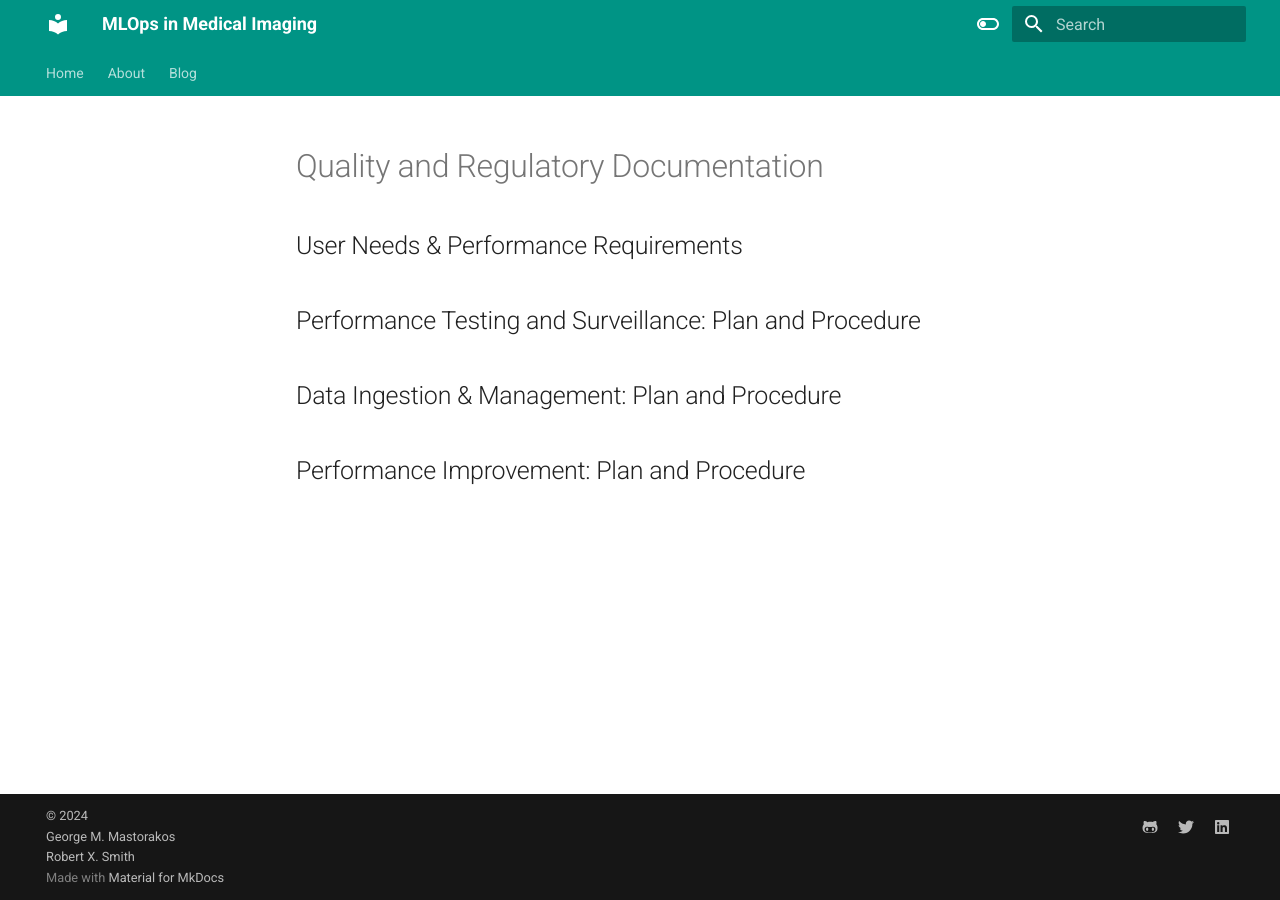
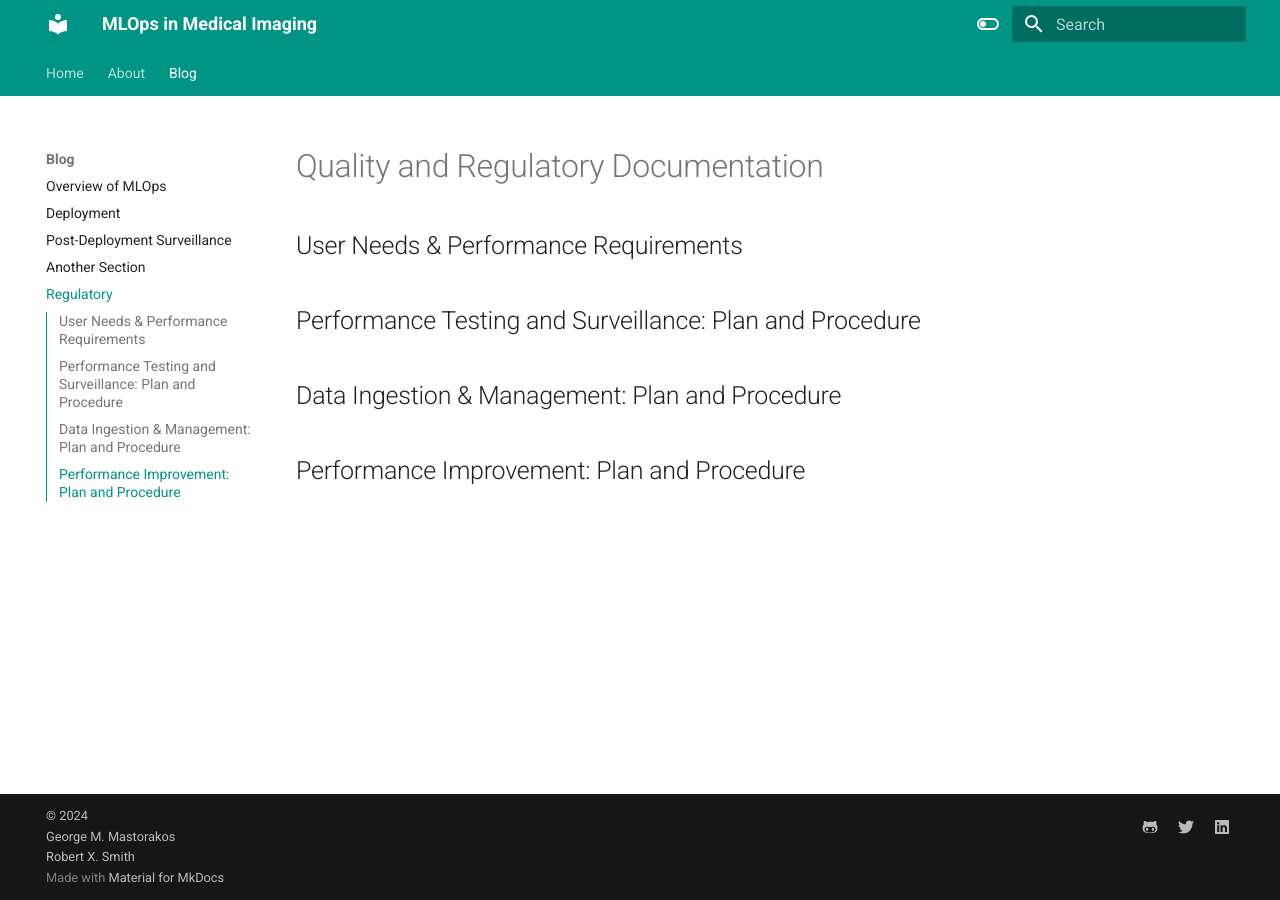
Before and after one commit to george-masto/Rad-MLOps, an MkDocs documentation site: the page built from docs/blog/regulatory.md, in a window 1280 px wide. Built offline with MkDocs 1.6.1 and Material for MkDocs 9.7.7, drawn with Linux system fonts in a browser that asks for light colours.

Commit message:
update yml

```diff
--- a/mkdocs.yml
+++ b/mkdocs.yml
@@ -10,7 +10,7 @@ nav:
     - 'Deployment': 'blog/deployment/latency_and_throughput.md'
     - 'Post-Deployment Surveillance': 'blog/post-deployment-surveillance/post-deployment-surveillance.md'
     - 'Another Section': 'blog/post-deployment-surveillance/gpt4example.md'
-    - 'Regulatory': ''
+    - 'Regulatory': 'blog/regulatory.md'
 
 theme:
   name: material
```
